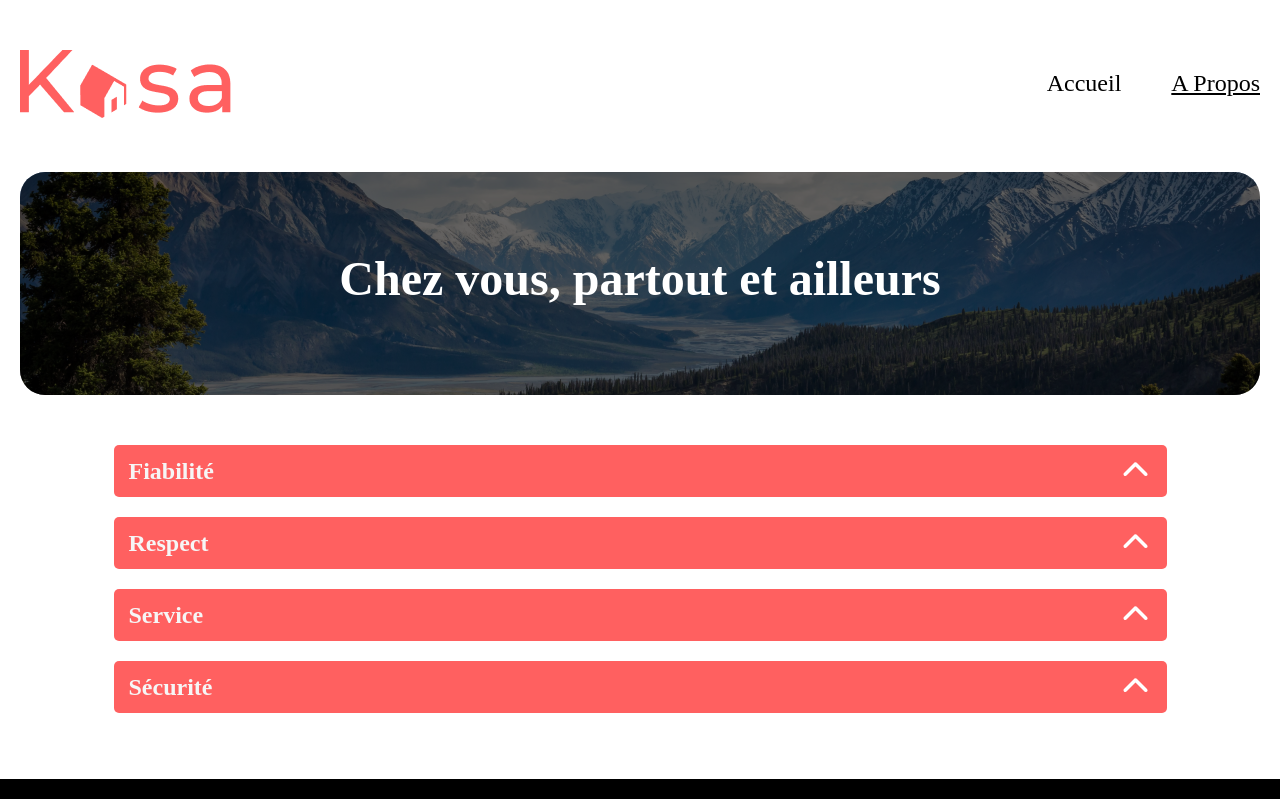
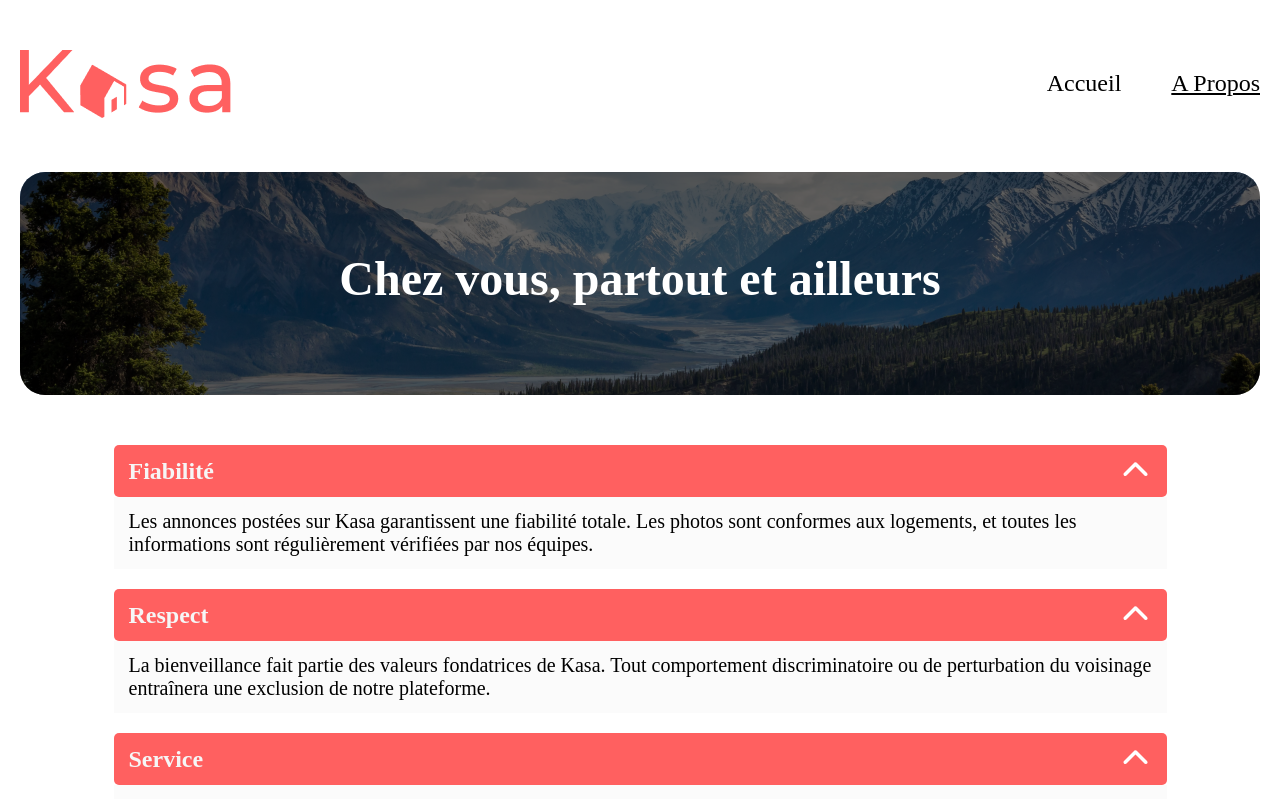
Before and after one commit to klombar/Projet-07-Kasa, a React (Vite) app: page /About in a window 1280 px wide. Shown: the top 799 px of the page. Built offline with nearby package versions, Linux system fonts and the light colour scheme.

Commit message:
Ajout d'une div contenant le text pour chaque éléments du collapse a chaque itération de la methode map() + style

```diff
--- a/src/SASS/style.css
+++ b/src/SASS/style.css
@@ -214,9 +214,8 @@ ul {
   display: flex;
   align-items: center;
   flex-direction: column;
-  gap: 20px;
 }
-.dropdown .aboutList {
+.dropdown .about-list {
   display: flex;
   align-items: center;
   justify-content: space-between;
@@ -231,4 +230,16 @@ ul {
   font-size: 24px;
   font-weight: 700;
   border-radius: 5px;
+}
+.dropdown .about-list-content {
+  max-width: 1023px;
+  padding: 0px 15px;
+  background-color: rgba(246, 246, 246, 0.4509803922);
+  font-family: Montserrat;
+  font-size: 20px;
+  font-weight: 400;
+  text-align: left;
+  color: black;
+  margin-bottom: 20px;
+  padding: 13px 15px;
 }/*# sourceMappingURL=style.css.map */
--- a/src/SASS/style.scss
+++ b/src/SASS/style.scss
@@ -224,8 +224,7 @@ ul {
   display: flex;
   align-items: center;
   flex-direction: column;
-  gap: 20px;
-  .aboutList {
+  .about-list {
     display: flex;
     align-items: center;
     justify-content: space-between;
@@ -240,5 +239,17 @@ ul {
     font-size: 24px;
     font-weight: 700;
     border-radius: 5px;
+    &-content {
+      max-width: 1023px;
+      padding: 0px 15px;
+      background-color: rgba(246, 246, 246, 0.4509803922);
+      font-family: Montserrat;
+      font-size: 20px;
+      font-weight: 400;
+      text-align: left;
+      color: black;
+      margin-bottom: 20px;
+      padding: 13px 15px;
+    }
   }
 }
--- a/src/components/App.jsx
+++ b/src/components/App.jsx
@@ -2,16 +2,20 @@ import { BrowserRouter as Router, Route, Routes } from "react-router-dom";
 import Home from "../pages/Home";
 import About from "../pages/About";
 import Error404 from "../pages/Error404";
+import Header from "../components/Header";
+import Footer from "../components/Footer";
 
 function App() {
   return (
     <Router>
       <div className="App">
+        <Header />
         <Routes>
           <Route path="/" element={<Home />} />
           <Route path="/About" element={<About />} />
           <Route path="*" element={<Error404 />} />
         </Routes>
+        <Footer />
       </div>
     </Router>
   );
--- a/src/components/Dropdown.jsx
+++ b/src/components/Dropdown.jsx
@@ -25,15 +25,21 @@ export default function Dropdown() {
       <ul className="dropdown">
         {data.map((collapse) => {
           return (
+            <>
               <li
-              className="aboutList"
+                className="about-list"
                 key={(collapse.index, collapse.aboutTitle)}
               >
                 {collapse.aboutTitle}{" "}
-              <span className="aboutListChevron">
-                <img src={chevron} alt="chevron qui deroule le menu au click" />
+                <span className="about-list-chevron">
+                  <img
+                    src={chevron}
+                    alt="chevron qui deroule le menu au click"
+                  />
                 </span>
               </li>
+              <div className="about-list-content">{collapse.aboutText}</div>
+            </>
           );
         })}
       </ul>
--- a/src/pages/About.jsx
+++ b/src/pages/About.jsx
@@ -1,5 +1,3 @@
-import Header from "../components/Header";
-import Footer from "../components/Footer";
 import Banner from "../components/Banner";
 import Main from "../components/Main";
 import bannerAboutImage from "../assets/Images/bannerAboutImage.png";
@@ -8,12 +6,10 @@ import Dropdown from "../components/Dropdown";
 export default function About() {
   return (
     <>
-      <Header />
       <Main>
         <Banner image={bannerAboutImage} />
         <Dropdown />
       </Main>
-      <Footer />
     </>
   );
 }
--- a/src/pages/Error404.jsx
+++ b/src/pages/Error404.jsx
@@ -1,11 +1,7 @@
-import Header from "../components/Header";
-import Footer from "../components/Footer";
 import error from "../assets/Images/404.png";
 
 export default function Error404() {
   return (
-    <>
-      <Header />
     <>
       <div>
         <img className="error" src={error} alt="logo 404 error" />
@@ -13,11 +9,7 @@ export default function Error404() {
       <p className="error-text">
         Oups! La page que vous demandez n`existe pas.
       </p>
-        <p className="error-return-home">
-          Retourner &agrave; la page d`accueil
-        </p>
-      </>
-      <Footer />
+      <p className="error-return-home">Retourner &agrave; la page d`accueil</p>
     </>
   );
 }
--- a/src/pages/Home.jsx
+++ b/src/pages/Home.jsx
@@ -1,19 +1,15 @@
-import Header from "../components/Header";
 import Banner from "../components/Banner";
 import Gallery from "../components/Gallery";
-import Footer from "../components/Footer";
 import Main from "../components/Main";
 import bannerHomeImage from "../assets/Images/bannerHomeImage.png";
 
 export default function Home() {
   return (
     <>
-      <Header />
       <Main>
         <Banner image={bannerHomeImage} />
         <Gallery />
       </Main>
-      <Footer />
     </>
   );
 }
```
Also changed, not shown: 1 other file (tests, documents, lock files or other folders). Lines whose indentation alone changed are shown as unchanged.
